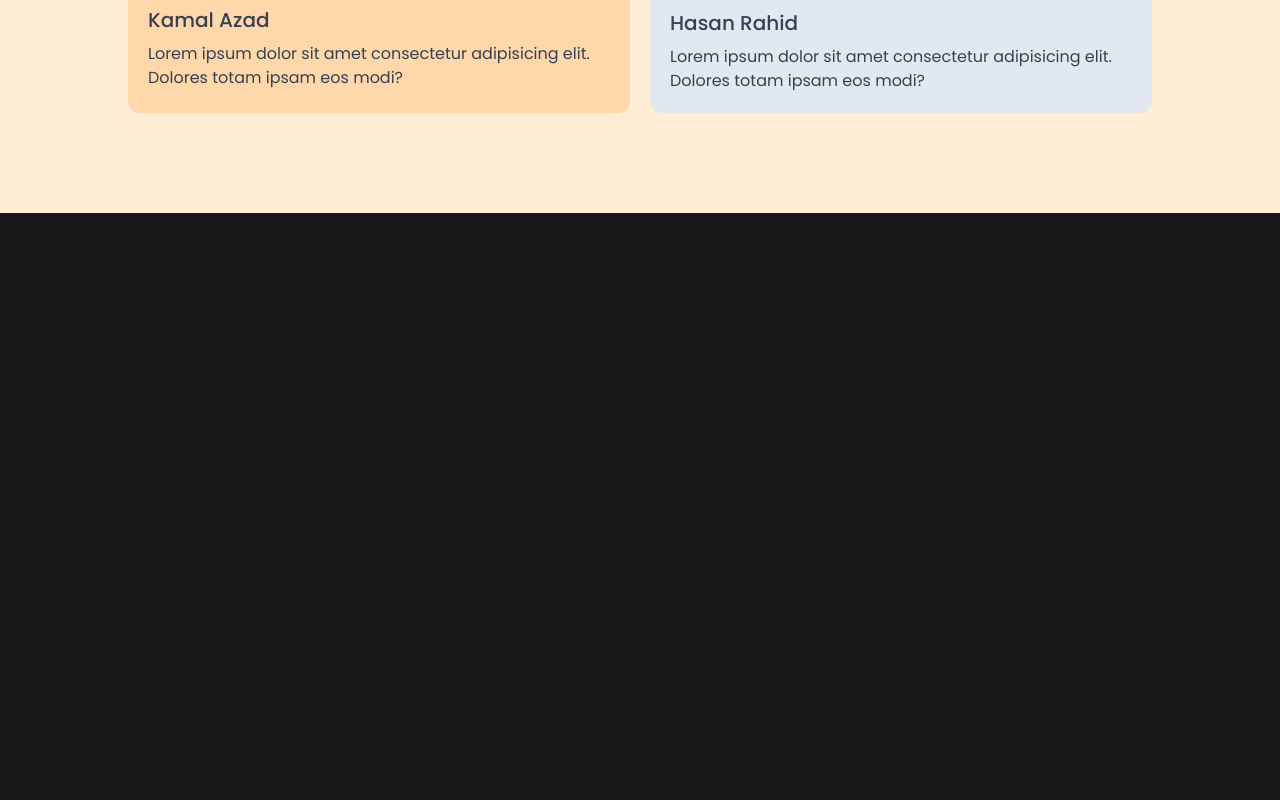
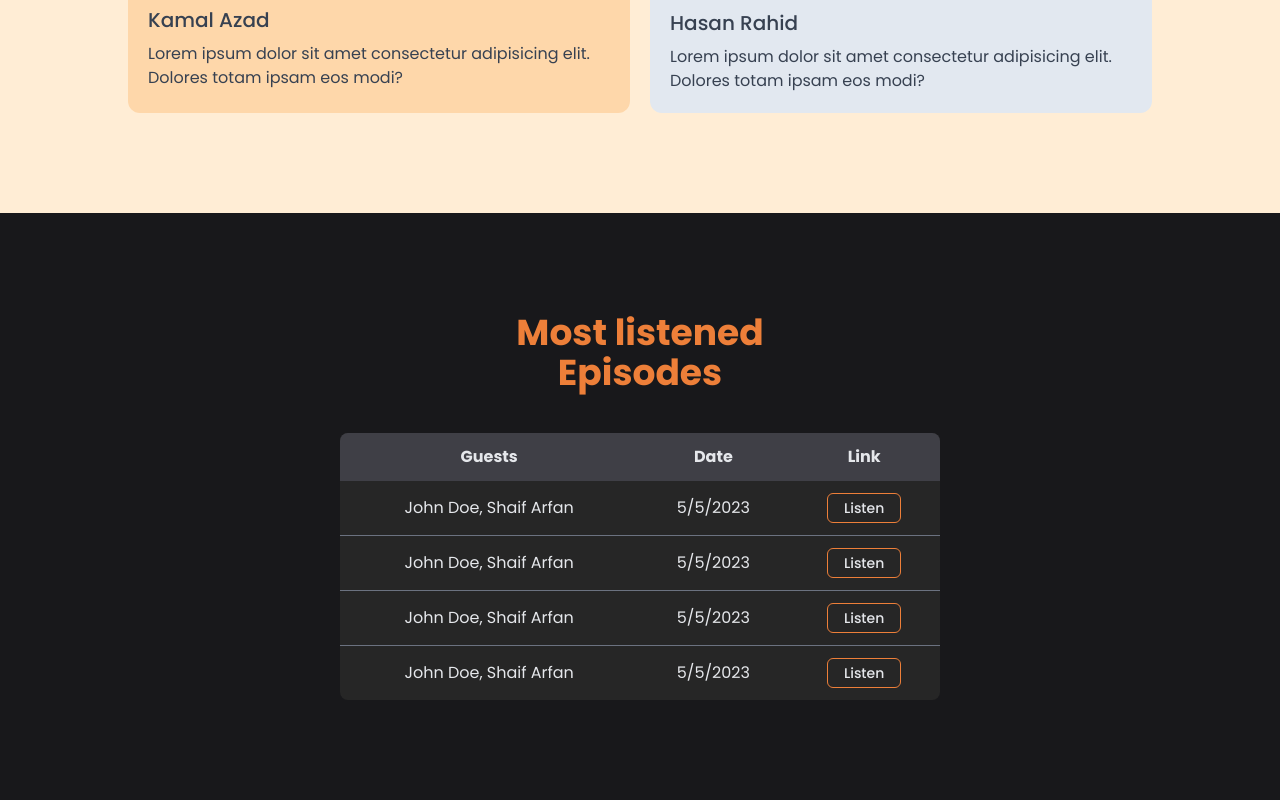
Before and after one commit to yladev/tailwind-podcast-landing, a website: page index.html in a window 1280 px wide. Shown: the part 1410-2210 px from the top of the page. Before the commit the page ends 1623 px from the top, so only its background shows below. Drawn offline with Linux system fonts and the light colour scheme.

Commit message:
update ui/most-listened

```diff
--- a/index.html
+++ b/index.html
@@ -48,5 +48,53 @@
             </div>
         </div>
     </section>
+
+    <!-- Most Listened -->
+    <section class="flex items-center justify-center py-[100px]">
+        <div class="max-w-[1024px] w-[90%] mx-auto">
+            <h1 class="text-primary text-4xl font-bold text-center">Most listened <br> Episodes</h1>
+            <div class="mt-10 max-w-[100%] overflow-x-auto rounded-lg">
+                <table class="w-fit bg-neutral-800 rounded-lg min-w-[600px] text-center mx-auto overflow-hidden">
+                    <thead>
+                        <tr class="bg-zinc-700">
+                           <th class="p-3">Guests</th>
+                           <th class="p-3">Date</th>
+                           <th class="p-3">Link</th>
+                        </tr>
+                    </thead>
+                    <tbody>
+                        <tr class="border-b border-gray-500">
+                            <td class="p-3">John Doe, Shaif Arfan</td>
+                            <td class="p-3">5/5/2023</td>
+                            <td class="p-3">
+                                <a href="#" class="btn-secondry">Listen</a>
+                            </td>
+                        </tr>
+                        <tr class="border-b border-gray-500">
+                            <td class="p-3">John Doe, Shaif Arfan</td>
+                            <td class="p-3">5/5/2023</td>
+                            <td class="p-3">
+                                <a href="#" class="btn-secondry">Listen</a>
+                            </td>
+                        </tr>
+                        <tr class="border-b border-gray-500">
+                            <td class="p-3">John Doe, Shaif Arfan</td>
+                            <td class="p-3">5/5/2023</td>
+                            <td class="p-3">
+                                <a href="#" class="btn-secondry">Listen</a>
+                            </td>
+                        </tr>
+                        <tr>
+                            <td class="p-3">John Doe, Shaif Arfan</td>
+                            <td class="p-3">5/5/2023</td>
+                            <td class="p-3">
+                                <a href="#" class="btn-secondry">Listen</a>
+                            </td>
+                        </tr>
+                    </tbody>
+                </table>
+            </div>
+        </div>
+    </section>
 </body>
 </html>
--- a/input.css
+++ b/input.css
@@ -4,6 +4,9 @@
 
 @layer components{
     .btn-primary{
-        @apply inline-block bg-primary py-2 px-3 mt-5 text-sm md:text-lg rounded-md hover:bg-orange-500 text-gray-800;
+        @apply inline-block bg-primary py-2 px-3 mt-5 text-sm md:text-lg rounded-md hover:bg-orange-500 text-gray-800 capitalize;
+    }
+    .btn-secondry{
+        @apply inline-block bg-transparent border border-primary py-1 px-4 text-sm font-medium rounded-md hover:bg-orange-500 capitalize;
     }
 }
```
Also changed, not shown: dist.css.
